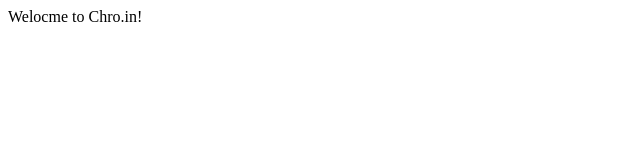
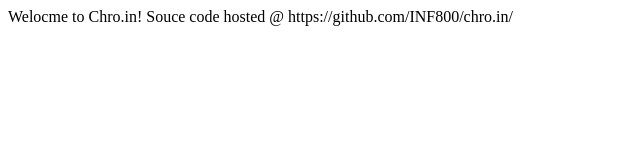
Before and after one commit to INF800/chro.in, a plain HTML site: page index.html in a window 1280 px wide. Shown: the whole page, without its empty margins (0-640 px from the left). Drawn offline with Linux system fonts and the light colour scheme.

Commit message:
Update index.html

```diff
--- a/index.html
+++ b/index.html
@@ -2,6 +2,6 @@
   <head>
   </head>
   <body>
-    <p>Welocme to Chro.in!</p>
+    <p>Welocme to Chro.in! Souce code hosted @ https://github.com/INF800/chro.in/</p>
   </body>
 </html>
```
